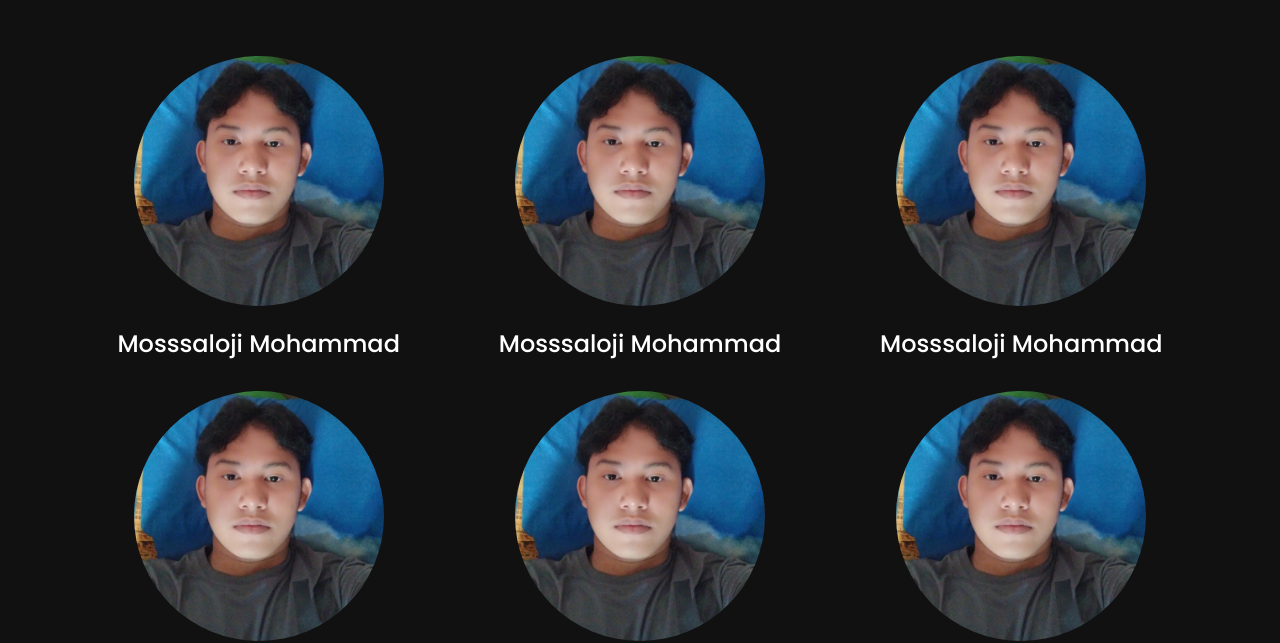
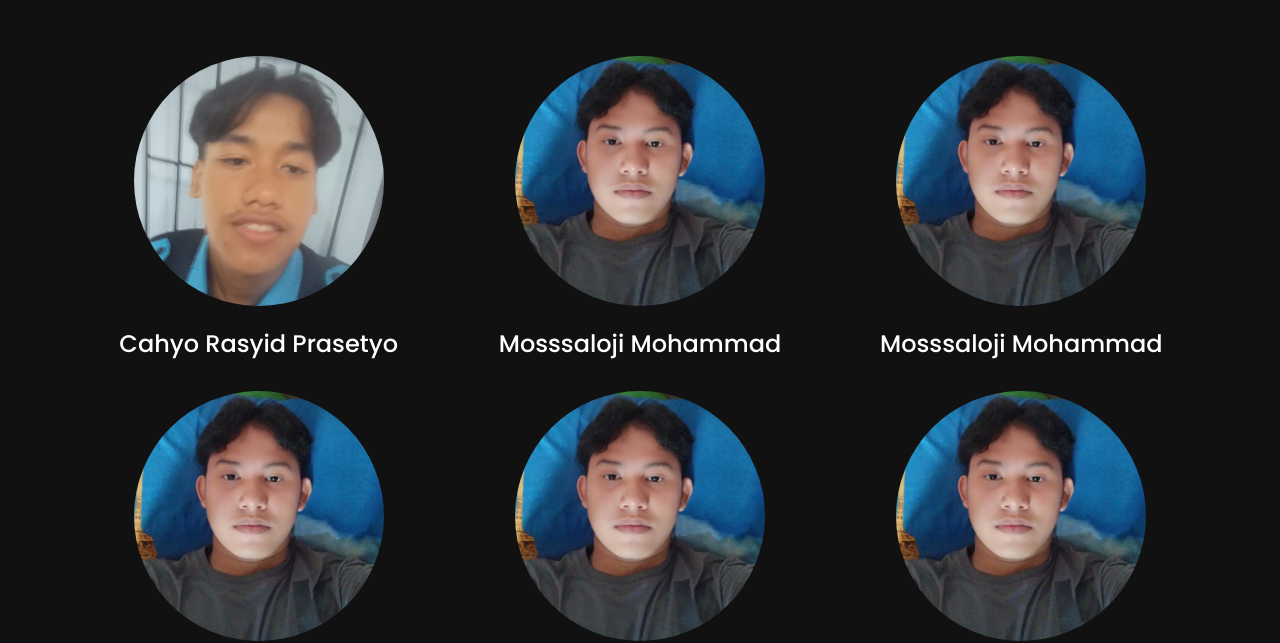
Before and after one commit to Cahyooxz/sinemath, a website: page jg.html in a window 1280 px wide. Shown: the part 172-815 px from the top of the page. Drawn offline with nearby package versions, Linux system fonts and the light colour scheme.

Commit message:
Add files via upload

```diff
--- a/jg.html
+++ b/jg.html
@@ -22,8 +22,8 @@
             <h2 class="title">My teams</h2>
             <div class="row">
                 <div class="col-md-4 col-sm-6 text-center">
-                    <img src="images/profile2.jpg" alt="" style="border-radius: 50%; height: 250px;">
-                    <h4 class="text-center mt-4">Mosssaloji Mohammad</h4>
+                    <img src="images/profile1.jpg" alt="" style="border-radius: 50%; height: 250px;">
+                    <h4 class="text-center mt-4">Cahyo Rasyid Prasetyo</h4>
                 </div>
                 <div class="col-md-4 col-sm-6 text-center">
                     <img src="images/profile2.jpg" alt="" style="border-radius: 50%; height: 250px;">
```
Also changed, not shown: images/profile1.jpg (added).
